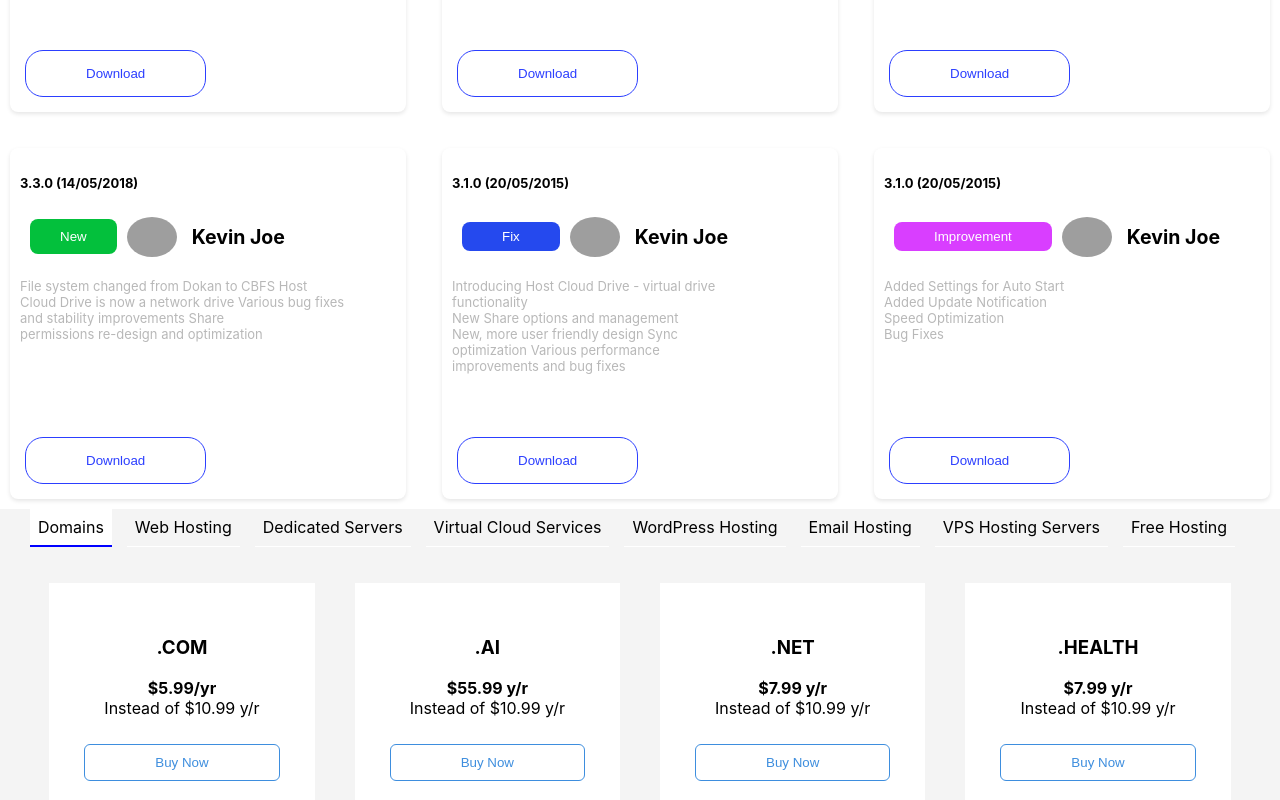
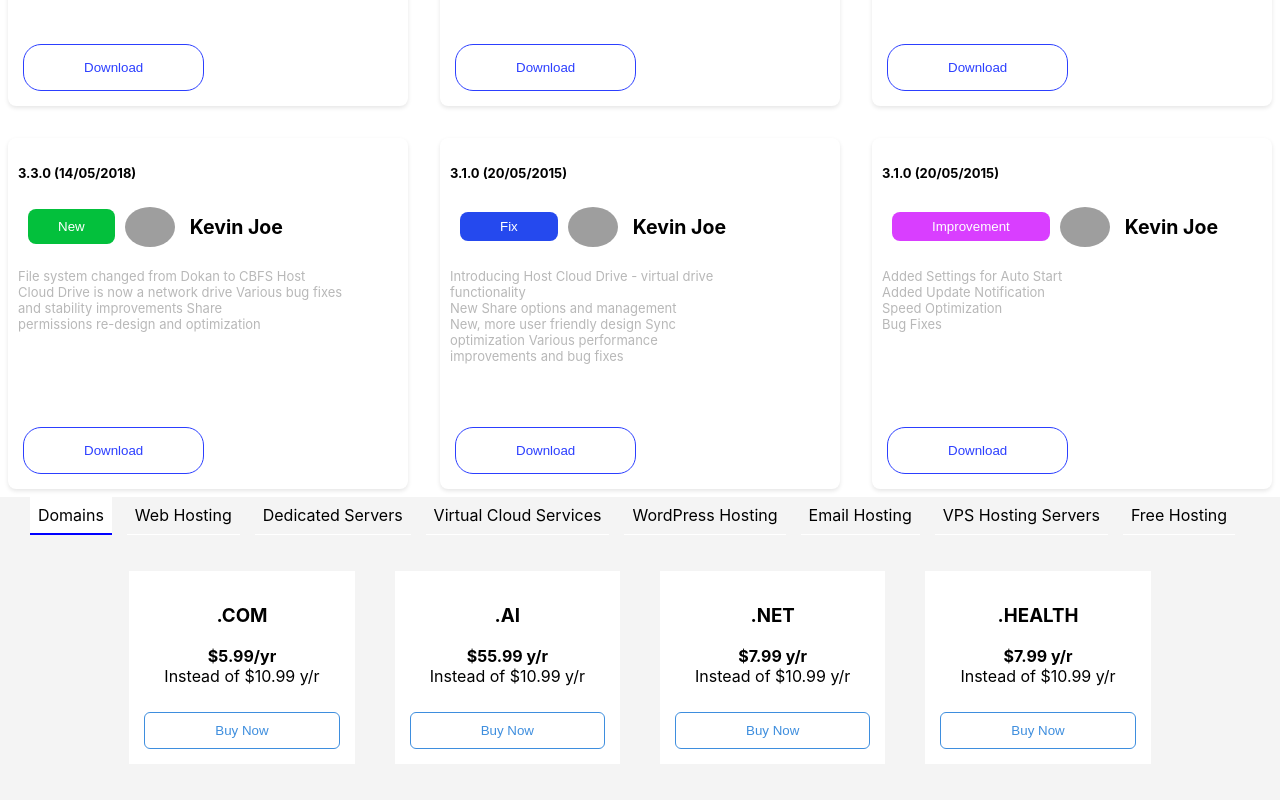
Before and after one commit to FestaMazreku/react-js, a React (Create React App) app: page / in a window 1280 px wide. Shown: the part 1020-1820 px from the top of the page. Built offline with nearby package versions, Linux system fonts and the light colour scheme; grey boxes are pictures that could not be loaded.

Commit message:
Fixed the responsiveness

```diff
--- a/src/components/Home.js
+++ b/src/components/Home.js
@@ -100,7 +100,6 @@ const cardData = [
 
 function Home() {
   const [buttonPopup, setButtonPopup] = useState(false);
-
   return (
     <div className="App">
       <IconContainer />
--- a/src/stylesheets/AboutUs.css
+++ b/src/stylesheets/AboutUs.css
@@ -43,8 +43,9 @@
     font-size: 22px;
     color: #2e2e2e;
     position: absolute;
-    margin-left: 1190px;
+    margin-left: 94%;
 }
+
 
 .arrow-icon {
     cursor: pointer;
@@ -73,10 +74,10 @@
       font-size: 18px;
     }
 
-    .arrow-icon,
     .arrow-toggle {
-      font-size: 20px;
-    }
+        font-size: 20px;
+        margin-left: 80%;
+      }
 
     .profile-icon {
       width: 40px;
--- a/src/stylesheets/DomainPlans.css
+++ b/src/stylesheets/DomainPlans.css
@@ -27,7 +27,6 @@
   background-color: white;
   grid-template-columns: repeat(auto-fit, minmax(350px, 1fr));
   margin: 20px;
-  padding: 20px;
 }
 
 .button {
--- a/src/stylesheets/FeatureUpdates.css
+++ b/src/stylesheets/FeatureUpdates.css
@@ -6,8 +6,8 @@
 }
 
 .card {
-  flex: 0 0 calc(33.33% - 20px);
-  margin: 10px;
+  flex: 0 0 calc(30% - 20px);
+  margin: 8px;
   padding: 10px;
   background-color: #ffffff;
   box-sizing: border-box;
@@ -96,7 +96,6 @@
   }
 }
 
-
 @media only screen and (max-width: 340px) {
   .card {
     flex: 0 0 calc(100% - 20px);
```
